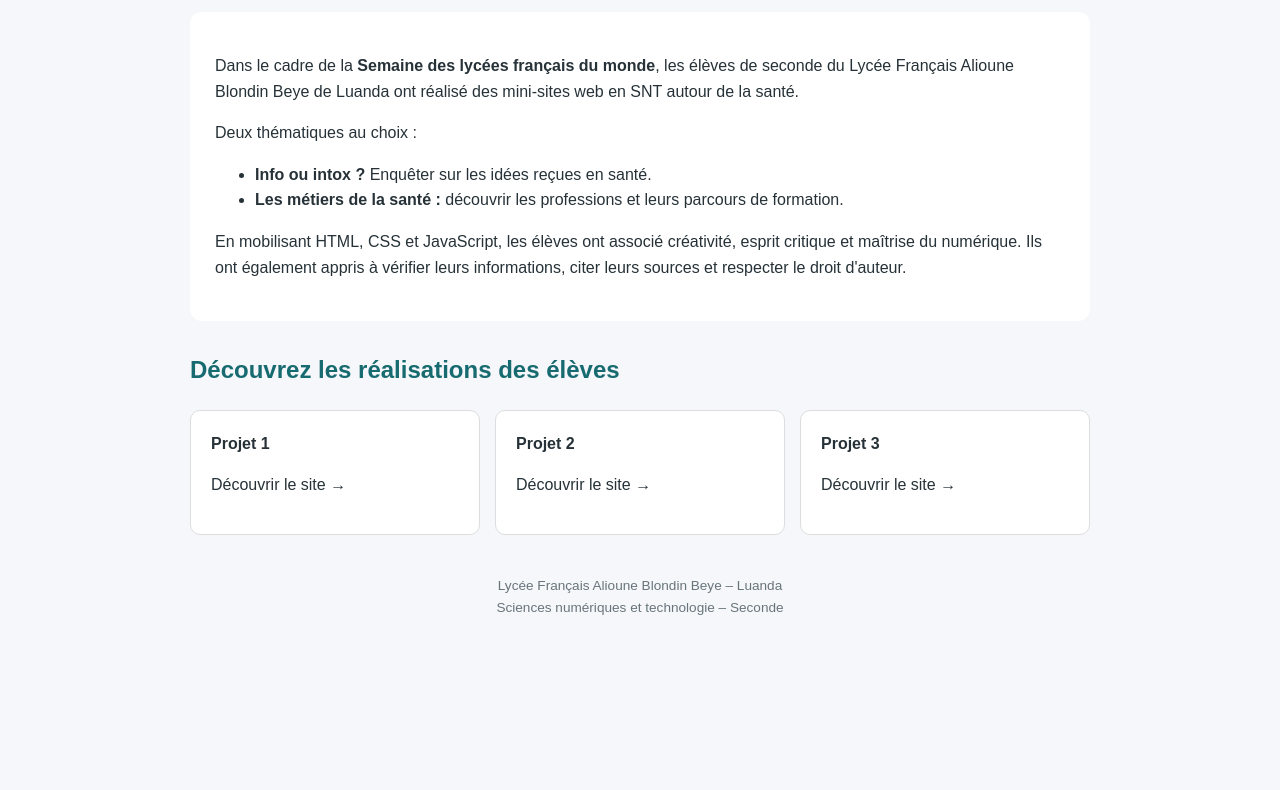
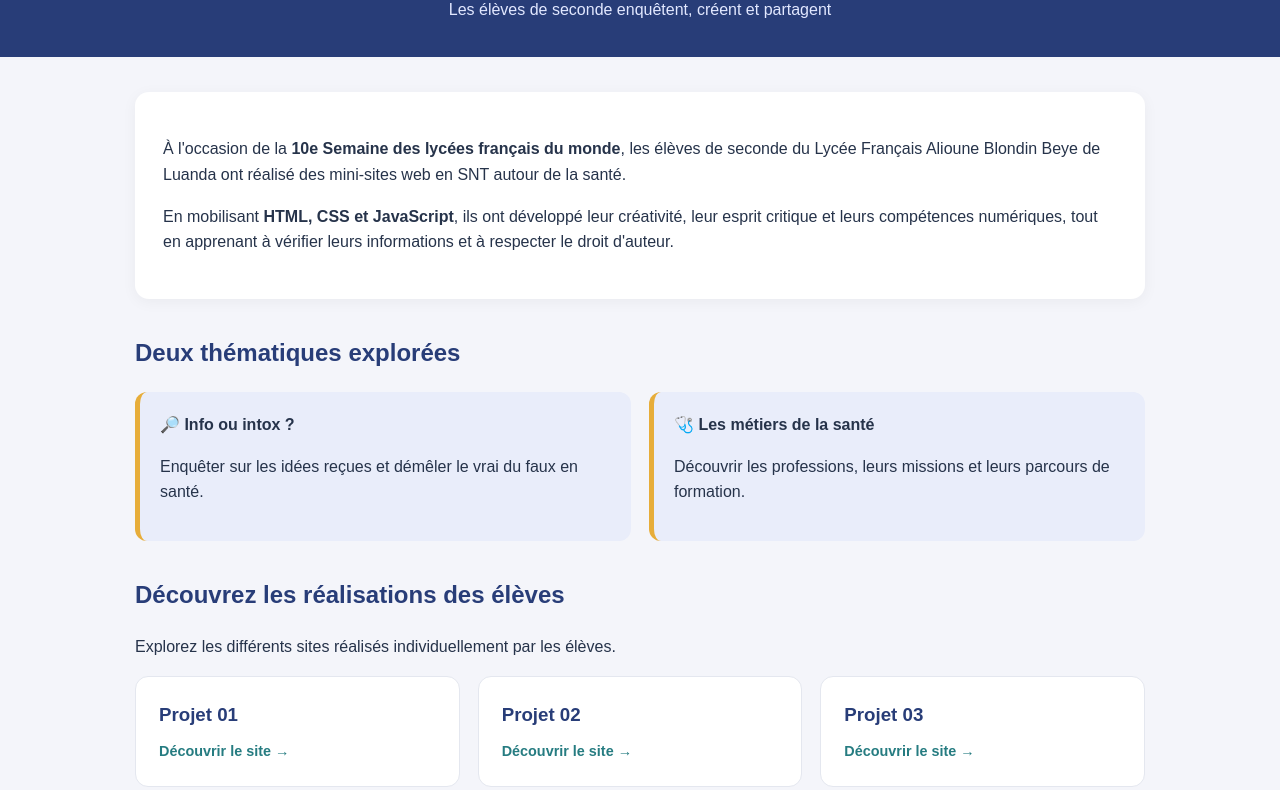
Before and after one commit to CS-Campus-Hub/Projet_SNT_Site_Web, a plain HTML site: page index.html in a window 1280 px wide. Shown: the part 142-932 px from the top of the page. Before the commit the page ends 820 px from the top, so only its background shows below. Drawn offline with Linux system fonts and the light colour scheme.

Commit message:
Revise HTML structure and styles for clarity
Updated the title and various styles in the HTML document. Enhanced header and footer content for clarity and added new sections for student projects.

```diff
--- a/index.html
+++ b/index.html
@@ -4,101 +4,192 @@
 <head>
 <meta charset="UTF-8">
 <meta name="viewport" content="width=device-width, initial-scale=1.0">
-<title>SNT – Santé et numérique | LABB</title>
+<title>Santé & Numérique | LABB Luanda</title>
+
 <style>
+* { box-sizing: border-box; }
+
 body {
+    margin: 0;
     font-family: Arial, sans-serif;
-    max-width: 900px;
-    margin: 40px auto;
-    padding: 20px;
+    background: #f4f5fa;
+    color: #26334a;
     line-height: 1.6;
-    color: #263238;
-    background: #f5f7fa;
 }
-h1 { color: #176b70; }
-h2 { color: #176b70; margin-top: 30px; }
+
+header {
+    background: #283d78;
+    color: white;
+    padding: 35px 20px;
+    text-align: center;
+}
+
+header img {
+    width: 100%;
+    max-width: 850px;
+    border-radius: 14px;
+    display: block;
+    margin: auto;
+}
+
+header h1 {
+    font-size: 2rem;
+    margin: 22px 0 5px;
+}
+
+header p {
+    margin: 0;
+    color: #e2e8ff;
+}
+
+main {
+    max-width: 1050px;
+    margin: 35px auto;
+    padding: 0 20px;
+}
+
 .intro {
     background: white;
-    padding: 25px;
+    padding: 28px;
+    border-radius: 14px;
+    box-shadow: 0 3px 15px #0000000c;
+}
+
+h2 {
+    color: #283d78;
+    margin-top: 35px;
+}
+
+.themes {
+    display: grid;
+    grid-template-columns: repeat(auto-fit, minmax(230px, 1fr));
+    gap: 18px;
+    margin: 20px 0 35px;
+}
+
+.theme {
+    background: #e9edfa;
+    padding: 20px;
     border-radius: 12px;
+    border-left: 5px solid #e7ad39;
 }
+
 .projects {
     display: grid;
-    grid-template-columns: repeat(auto-fit, minmax(220px, 1fr));
-    gap: 15px;
-    margin-top: 20px;
+    grid-template-columns: repeat(auto-fit, minmax(230px, 1fr));
+    gap: 18px;
 }
+
 .card {
+    display: block;
     background: white;
-    padding: 20px;
-    border-radius: 10px;
+    padding: 23px;
+    border-radius: 13px;
     text-decoration: none;
-    color: #263238;
-    border: 1px solid #ddd;
+    color: #26334a;
+    border: 1px solid #e4e7ef;
+    transition: 0.2s;
 }
+
 .card:hover {
-    border-color: #176b70;
-    transform: translateY(-2px);
+    transform: translateY(-5px);
+    box-shadow: 0 8px 22px #283d7820;
+    border-color: #e7ad39;
 }
+
+.card h3 {
+    color: #283d78;
+    margin: 0 0 8px;
+}
+
+.card span {
+    color: #267c81;
+    font-weight: bold;
+    font-size: 0.9rem;
+}
+
 footer {
-    margin-top: 40px;
-    font-size: 0.85em;
-    color: #68757b;
+    background: #283d78;
+    color: white;
     text-align: center;
+    padding: 22px;
+    margin-top: 50px;
+    font-size: 0.9rem;
+}
+
+@media(max-width:600px) {
+    header h1 { font-size: 1.5rem; }
 }
 </style>
 </head>
 
 <body>
 
-<h1>Santé et numérique : les secondes enquêtent !</h1>
+<header>
+    <img src="images/slfm-2026.jpg"
+         alt="Affiche officielle de la Semaine des lycées français du monde 2026">
 
-<div class="intro">
+    <h1>Santé & Numérique</h1>
+    <p>Les élèves de seconde enquêtent, créent et partagent</p>
+</header>
+
+<main>
+
+<section class="intro">
     <p>
-Dans le cadre de la <strong>Semaine des lycées français du monde</strong>,
-les élèves de seconde du Lycée Français Alioune Blondin Beye de Luanda
-ont réalisé des mini-sites web en SNT autour de la santé.
+    À l'occasion de la <strong>10e Semaine des lycées français du monde</strong>,
+    les élèves de seconde du Lycée Français Alioune Blondin Beye
+    de Luanda ont réalisé des mini-sites web en SNT autour de la santé.
     </p>
 
-<p>Deux thématiques au choix :</p>
-<ul>
-<li><strong>Info ou intox ?</strong> Enquêter sur les idées reçues en santé.</li>
-<li><strong>Les métiers de la santé :</strong> découvrir les professions et leurs parcours de formation.</li>
-</ul>
+    <p>
+    En mobilisant <strong>HTML, CSS et JavaScript</strong>, ils ont
+    développé leur créativité, leur esprit critique et leurs compétences
+    numériques, tout en apprenant à vérifier leurs informations
+    et à respecter le droit d'auteur.
+    </p>
+</section>
 
-<p>
-En mobilisant HTML, CSS et JavaScript, les élèves ont associé
-créativité, esprit critique et maîtrise du numérique.
-Ils ont également appris à vérifier leurs informations,
-citer leurs sources et respecter le droit d'auteur.
-</p>
+<h2>Deux thématiques explorées</h2>
+
+<section class="themes">
+    <div class="theme">
+        <strong>🔎 Info ou intox ?</strong>
+        <p>Enquêter sur les idées reçues et démêler le vrai du faux en santé.</p>
     </div>
 
+    <div class="theme">
+        <strong>🩺 Les métiers de la santé</strong>
+        <p>Découvrir les professions, leurs missions et leurs parcours de formation.</p>
+    </div>
+</section>
+
 <h2>Découvrez les réalisations des élèves</h2>
+<p>Explorez les différents sites réalisés individuellement par les élèves.</p>
 
-<div class="projects">
+<section class="projects">
 
-<!-- Dupliquer cette carte pour chaque élève -->
     <a class="card" href="projet-01/">
-    <strong>Projet 1</strong>
-    <p>Découvrir le site →</p>
+        <h3>Projet 01</h3>
+        <span>Découvrir le site →</span>
     </a>
 
     <a class="card" href="projet-02/">
-    <strong>Projet 2</strong>
-    <p>Découvrir le site →</p>
+        <h3>Projet 02</h3>
+        <span>Découvrir le site →</span>
     </a>
 
     <a class="card" href="projet-03/">
-    <strong>Projet 3</strong>
-    <p>Découvrir le site →</p>
+        <h3>Projet 03</h3>
+        <span>Découvrir le site →</span>
     </a>
 
-</div>
+</section>
+</main>
 
 <footer>
     Lycée Français Alioune Blondin Beye – Luanda<br>
-Sciences numériques et technologie – Seconde
+    Sciences numériques et technologie – Seconde | SLFM 2026
 </footer>
 
 </body>
```
Lines whose indentation alone changed are shown as unchanged.
